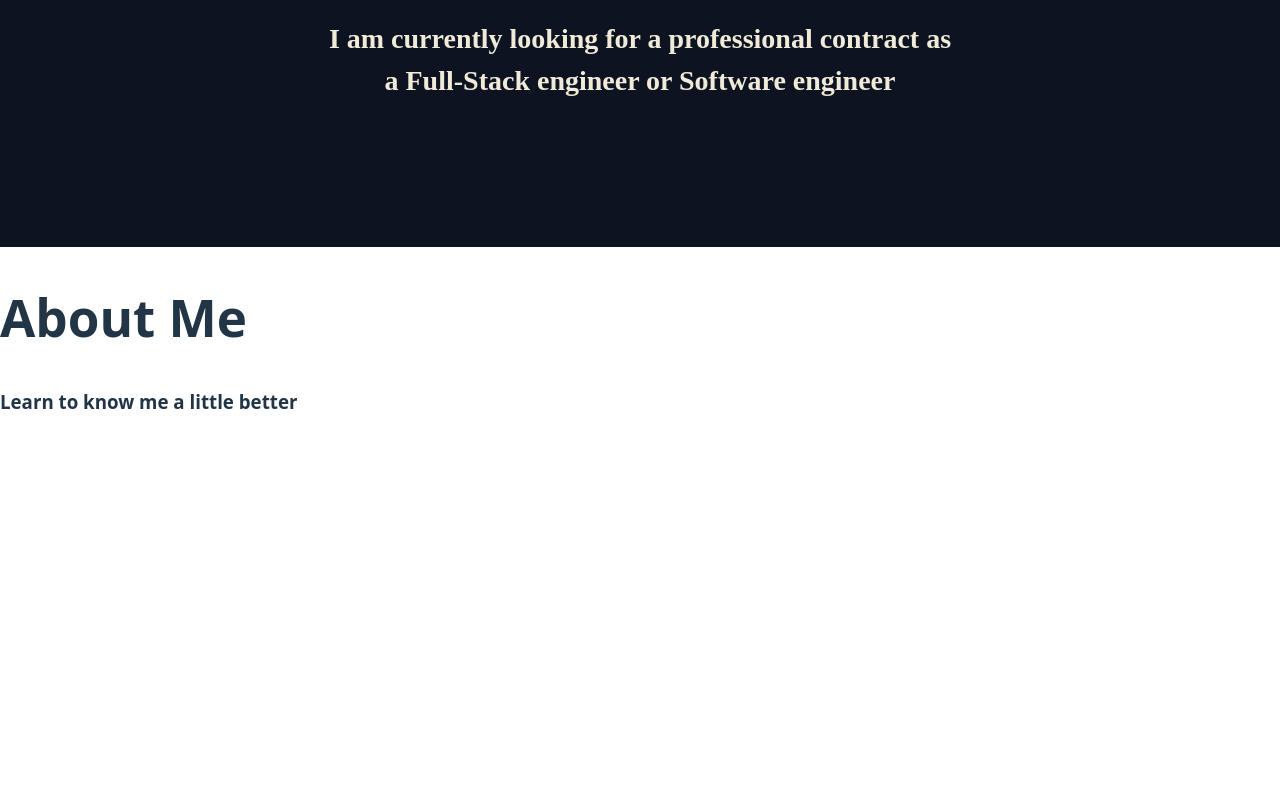
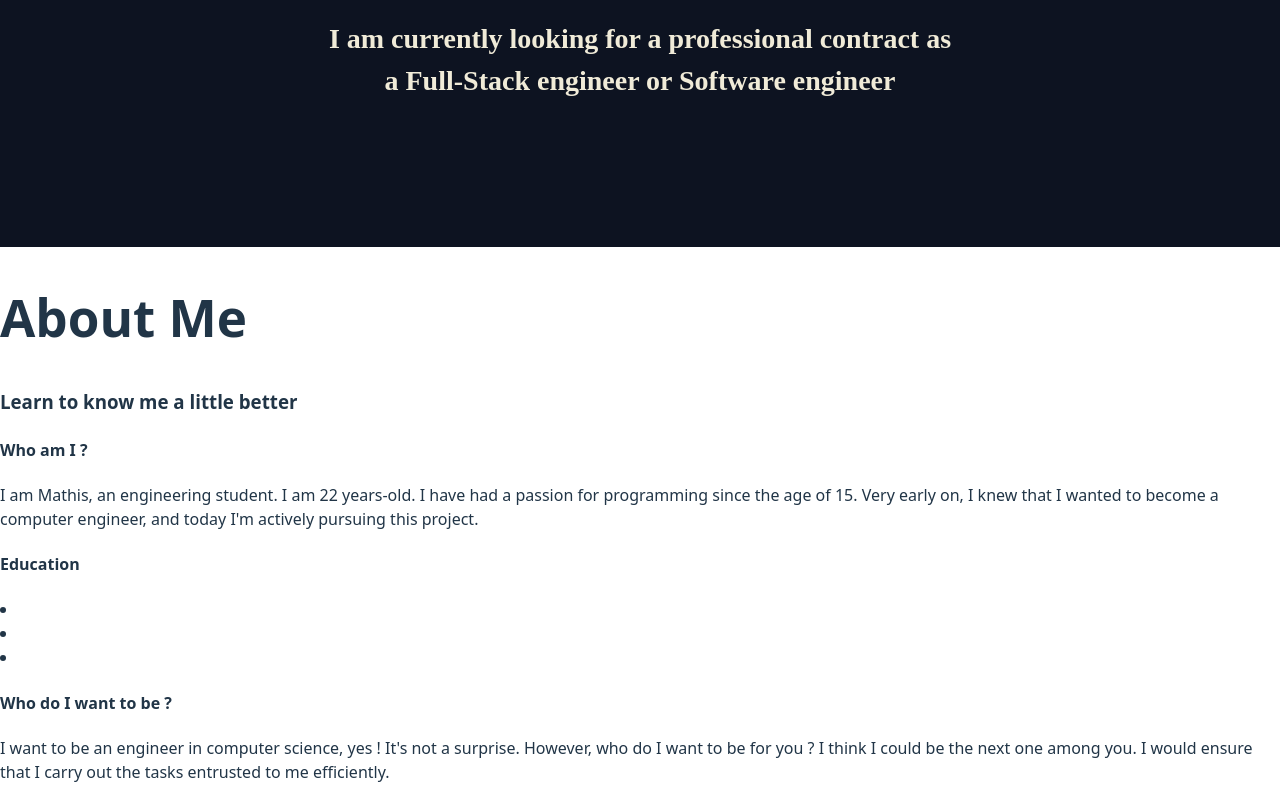
Before and after one commit to MathisDS15/Portfolio-Mathis-DA-SILVA-With-React, a React (Vite) app: page / in a window 1280 px wide. Shown: the part 553-1353 px from the top of the page. Before the commit the page ends 988 px from the top, so only its background shows below. Built offline with nearby package versions, Linux system fonts and the light colour scheme.

Commit message:
I added several information in my 'about' page.

```diff
--- a/src/components/About/About.jsx
+++ b/src/components/About/About.jsx
@@ -13,37 +13,30 @@ function About () {
                         <h3>Learn to know me a little better</h3>
                     </div>
                     <div className="about-grid-subbox">
-                        <div className="about-subbox-1">
-                            <div className="about-subbox-1-card-1">
-
+                        <div className="about-subbox">
+                            <div className="about-subbox-card-1">
+                                <h4>Who am I ?</h4>
+                                <p>
+                                    I am Mathis, an engineering student. I am 22 years-old.
+                                    I have had a passion for programming since the age of 15.
+                                    Very early on, I knew that I wanted to become a computer engineer,
+                                    and today I'm actively pursuing this project.
+                                </p>
                             </div>
-                            <div className="about-subbox-1-card-2">
-
+                            <div className="about-subbox-card-2">
+                                <h4>Education</h4>
+                                <li></li>
+                                <li></li>
+                                <li></li>
                             </div>
-                            <div className="about-subbox-1-card-3">
-
-                            </div>
-                        </div>
-                        <div className="about-subbox-2">
-                            <div className="">
-
-                            </div>
-                            <div className="">
-
-                            </div>
-                            <div className="">
-
-                            </div>
-                        </div>
-                        <div className="about-subbox-3">
-                            <div className="about-subbox-3-card-1">
-
-                            </div>
-                            <div className="about-subbox-3-card-2">
-
-                            </div>
-                            <div className="about-subbox-3-card-3">
-
+                            <div className="about-subbox-card-3">
+                                <h4>Who do I want to be ?</h4>
+                                <p>
+                                   I want to be an engineer in computer science, yes !
+                                    It's not a surprise. However, who do I want to be for
+                                    you ? I think I could be the next one among you. I would
+                                    ensure that I carry out the tasks entrusted to me efficiently.
+                                </p>
                             </div>
                         </div>
                     </div>
```
